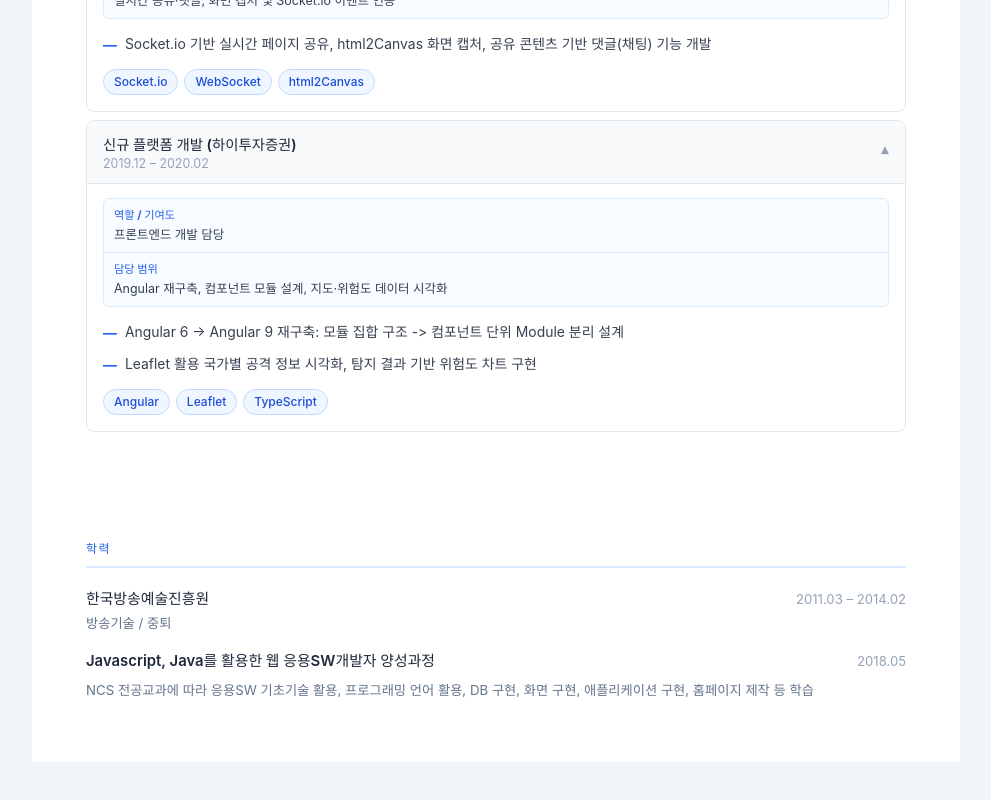
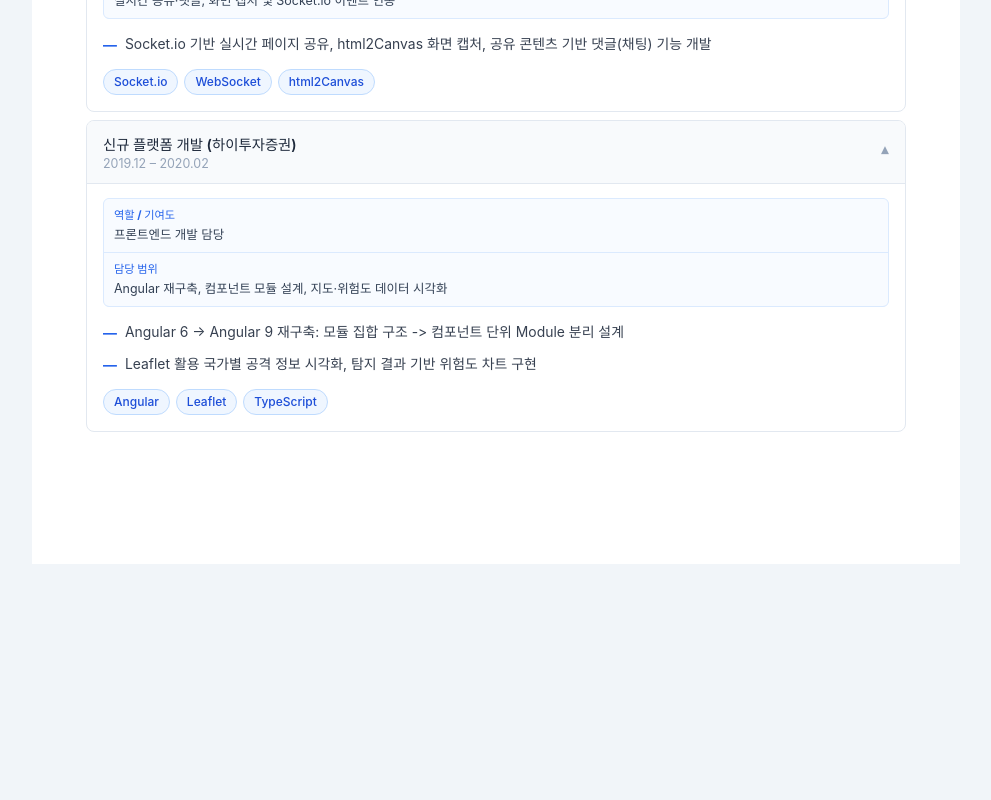
Before and after one commit to 33upsiege/33upsiege.github.io, a React (Vite) app: page / in a window 1280 px wide. Shown: the part 10327-11127 px from the top of the page, without its empty margins (144-1135 px from the left). After the commit the page ends 10971 px from the top, so only its background shows below. Built offline with nearby package versions, Linux system fonts and the light colour scheme; a web font is replaced by a local one.

Commit message:
update: resume edu modify

```diff
--- a/src/App.tsx
+++ b/src/App.tsx
@@ -4,7 +4,6 @@ import Summary from './components/Summary'
 import Skills from './components/Skills'
 import Experience from './components/Experience'
 import PrintButton from './components/PrintButton'
-import Education from "./components/Education";
 
 export default function App() {
   return (
@@ -14,7 +13,7 @@ export default function App() {
         <Summary />
         <Skills />
         <Experience />
-        <Education />
+        {/*<Education />*/}
       </main>
       <PrintButton />
     </div>
```
